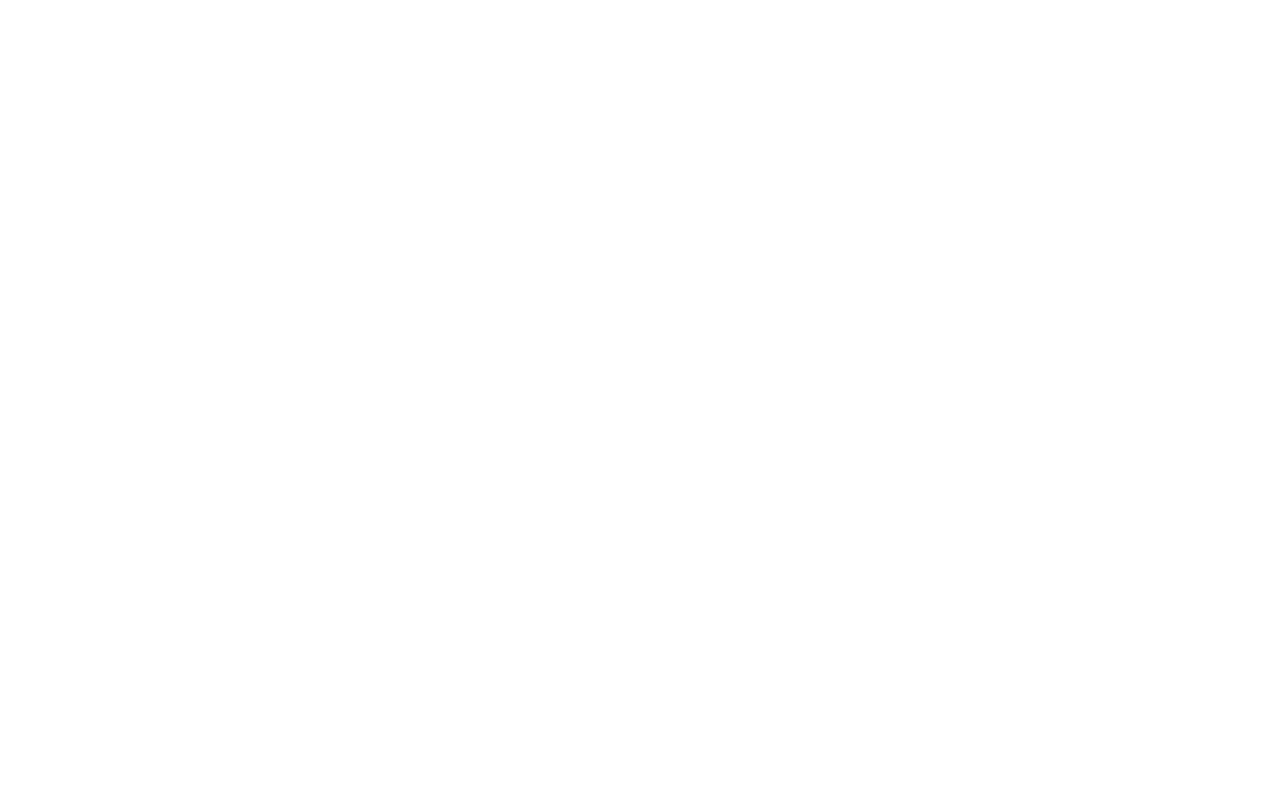
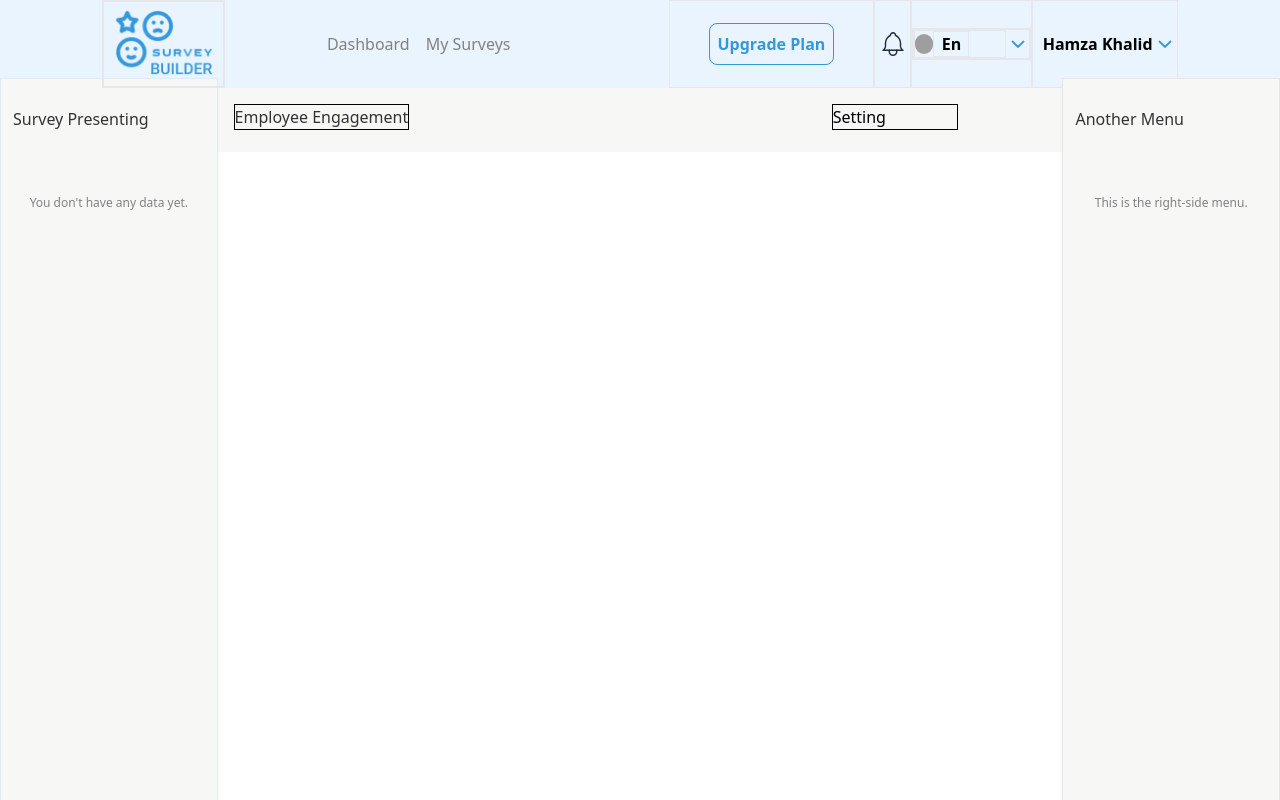
Before and after one commit to hamzakhalid910/Survey-Builder, a React (Vite) app: page /surveydashboard in a window 1280 px wide. Before the commit this address had no page. Built offline with nearby package versions, Linux system fonts and the light colour scheme; grey boxes are pictures that could not be loaded.

Commit message:
update:"updated app.jsx"

```diff
--- a/package.json
+++ b/package.json
@@ -16,7 +16,9 @@
     "react-redux": "^9.1.2",
     "react-router-dom": "^6.23.1",
     "react-slick": "^0.30.2",
-    "slick-carousel": "^1.8.1"
+    "slick": "^1.12.2",
+    "slick-carousel": "^1.8.1",
+    "slider": "^1.0.4"
   },
   "devDependencies": {
     "@types/react": "^18.2.66",
--- a/src/App.jsx
+++ b/src/App.jsx
@@ -10,6 +10,7 @@
 import Dashboard from "./Pages/Dashboard";
 import CreateSurvey from "./Pages/CreateSurvey";
 import BuildSurveyWithAi from "./Pages/BuildSurveyWithAi";
+import SurveyDashboard from "./Pages/SurveyDashboard";
 
 function App() {
   return (
@@ -21,6 +22,7 @@
         <Route path="/header" element={<Header />} />
         <Route path="/dashboard" element={<Dashboard />} />
         <Route path="/createsurvey" element={<CreateSurvey />}></Route>
+        <Route path="/surveydashboard" element={<SurveyDashboard/>}></Route>
         <Route path="/buildSurveyWithAI" element={<BuildSurveyWithAi />}></Route>
       </Routes>
     </Router>
```
Also changed, not shown: 1 other file (tests, documents, lock files or other folders).
